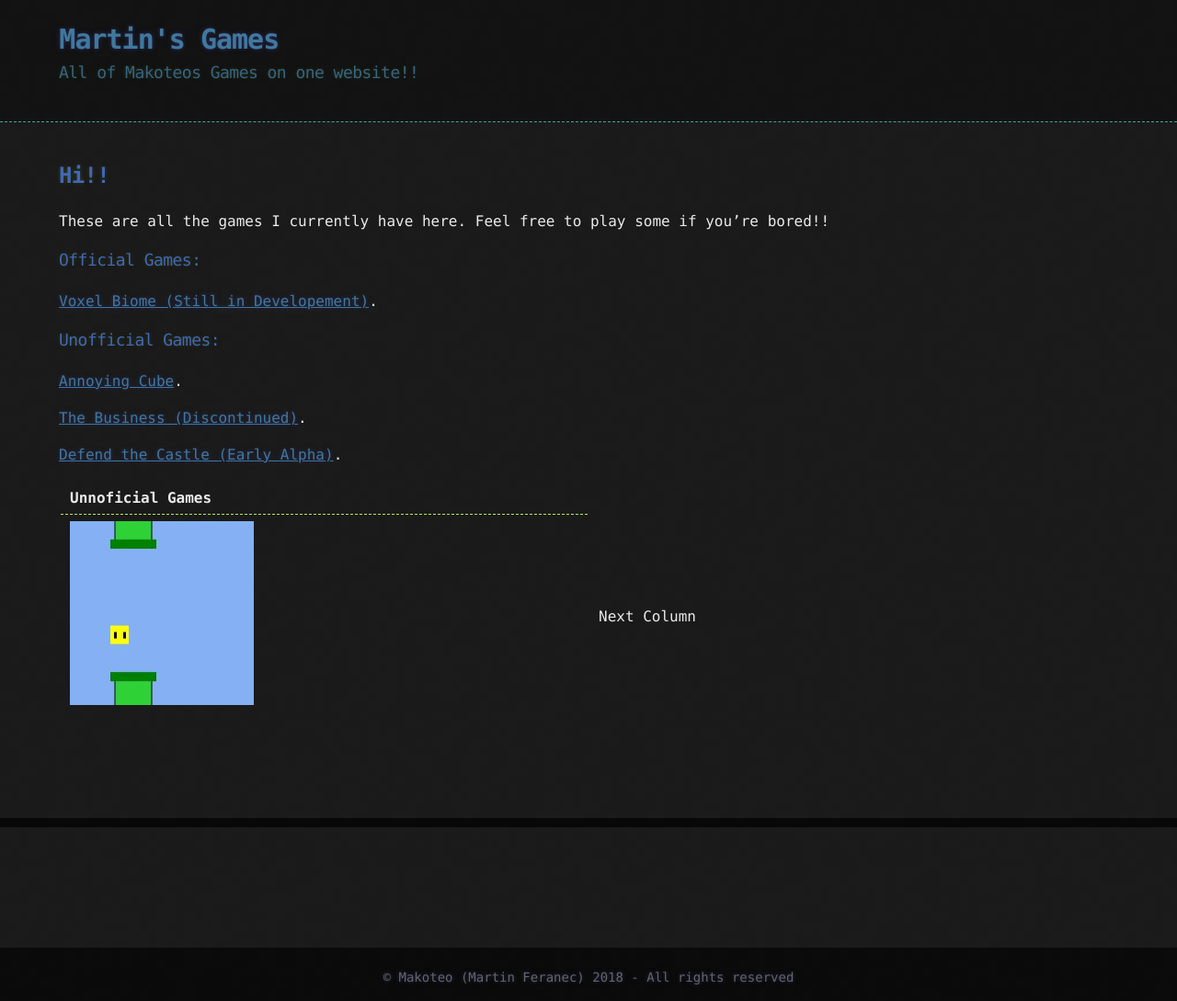
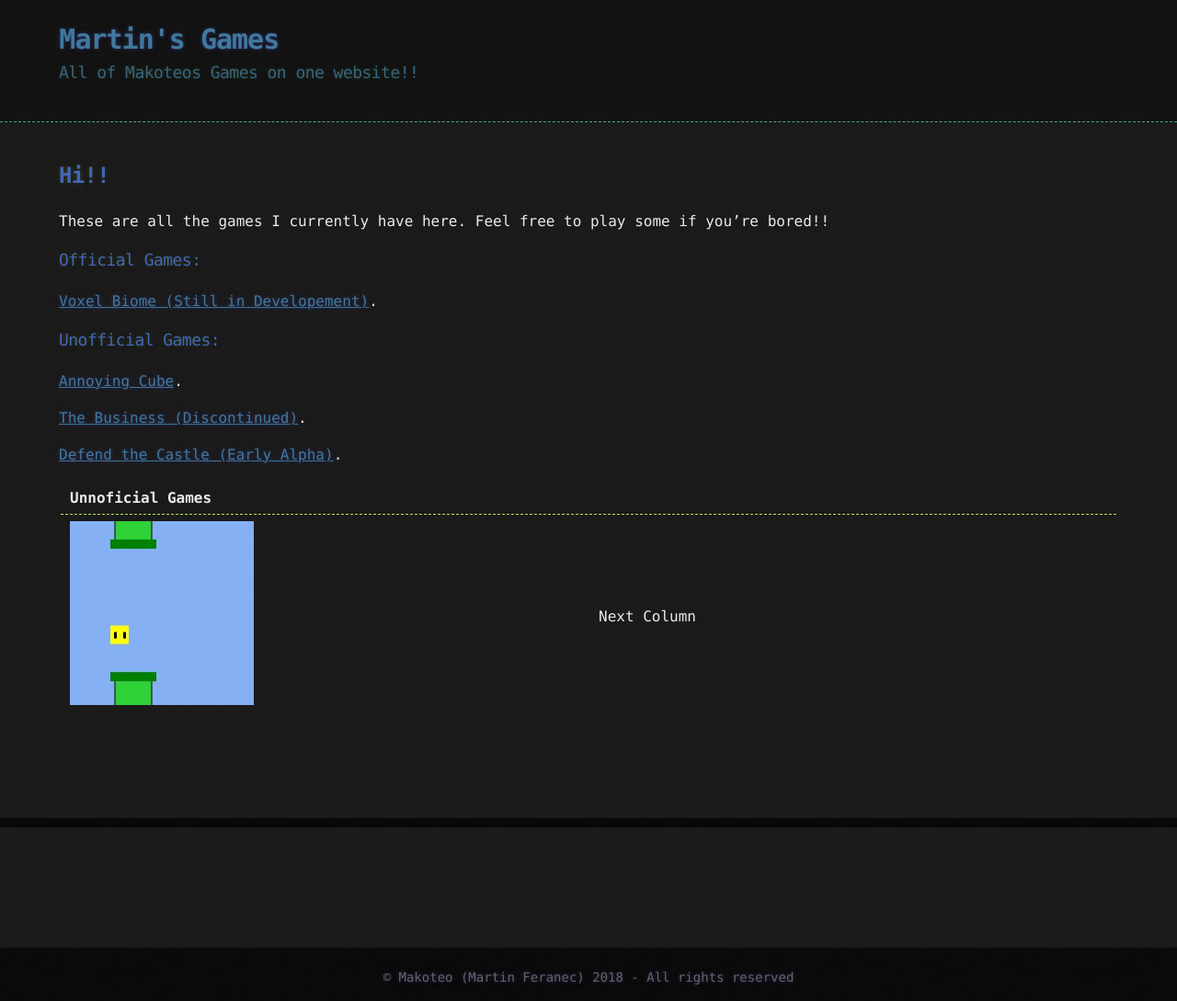
Before and after one commit to makoteo/blog, a Jekyll site: the page built from index.md, in a window 1280 px wide. Shown: the whole page at 92% size. Built offline with Jekyll 4.4.1, drawn with Linux system fonts in a browser that asks for light colours.

Commit message:
AgggGhH again...

```diff
--- a/_sass/jekyll-theme-hacker.scss
+++ b/_sass/jekyll-theme-hacker.scss
@@ -237,6 +237,7 @@
   text-align: left;
   border-bottom: 1px dashed #b5e853;
   padding: 5px 10px;
+  width: 150px;
 }
 
 td {
--- a/index.md
+++ b/index.md
@@ -24,6 +24,7 @@
 <table>
     <tr>
         <th><b>Unnoficial Games</b></th>
+        <th></th>
     </tr>
     <tr>
         <td><a href="./games/flying-cube/index.html"><img src="/blog/assets/PageImages/ThumbnailAnnoyingCubeNotScaled.jpg"></a></td>
```
